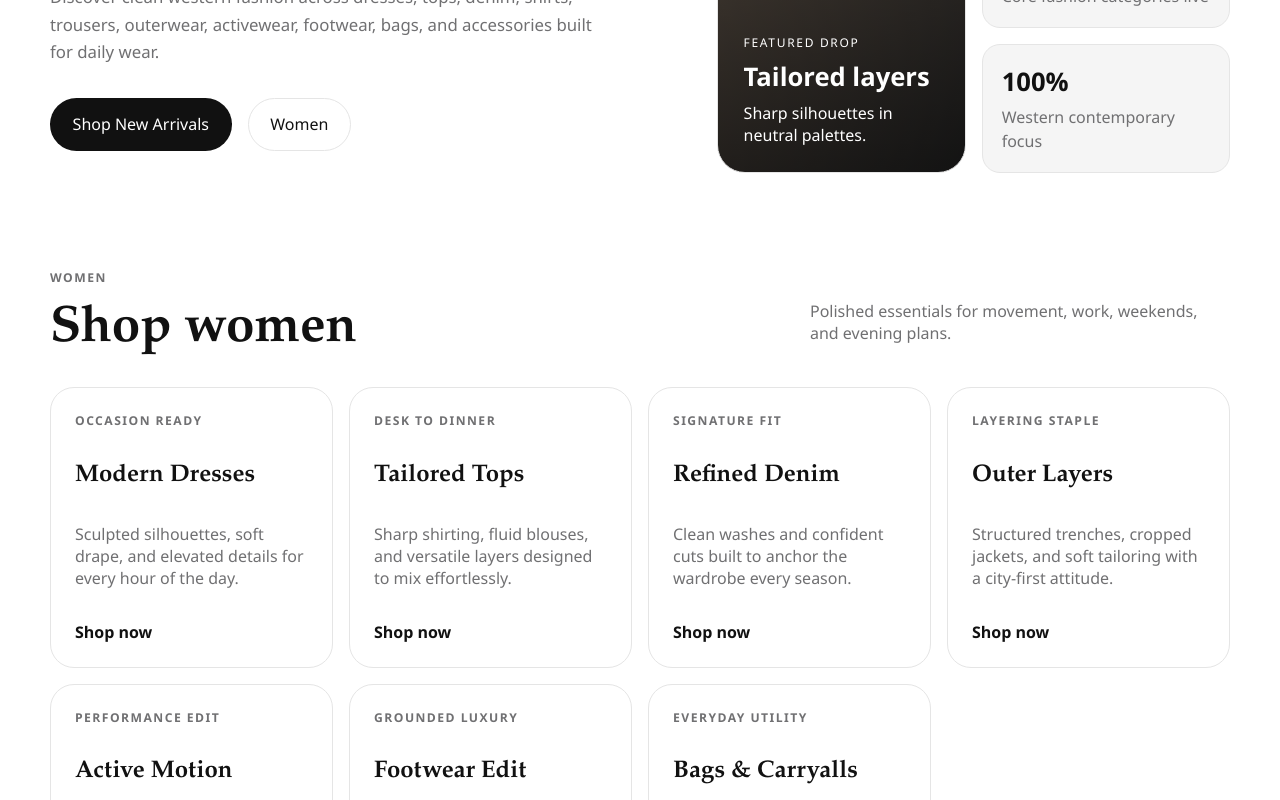
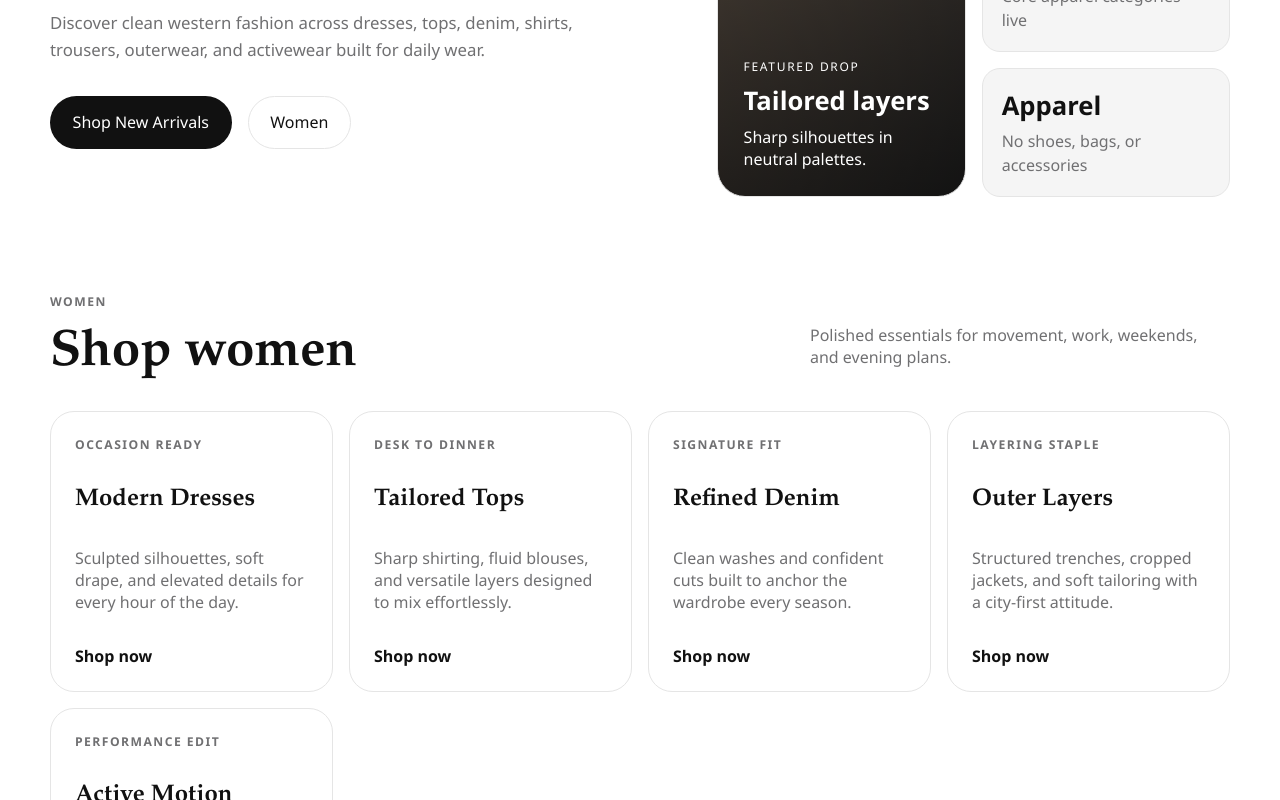
Before and after one commit to gh-vvemula/vyira-fashion, a Next.js app: page / in a window 1280 px wide. Shown: the part 640-1440 px from the top of the page. Built offline with nearby package versions, Linux system fonts and the light colour scheme.

Commit message:
Remove unsupported non-apparel categories

```diff
--- a/app/layout.tsx
+++ b/app/layout.tsx
@@ -12,7 +12,7 @@ export const metadata: Metadata = {
     template: "%s | Vyira"
   },
   description:
-    "Vyira is a modern western fashion brand for women and men featuring dresses, tops, denim, trousers, outerwear, activewear, footwear, bags, and accessories.",
+    "Vyira is a modern western fashion brand for women and men featuring dresses, tops, denim, trousers, outerwear, and activewear.",
   openGraph: {
     title: "Vyira | Modern Western Fashion",
     description:
--- a/app/men/page.tsx
+++ b/app/men/page.tsx
@@ -7,7 +7,7 @@ import { getProductsByAudience } from "@/data/site";
 
 export const metadata: Metadata = {
   title: "Men",
-  description: "Shop men&apos;s shirts, t-shirts, trousers, denim, outerwear, activewear, footwear, and accessories."
+  description: "Shop men&apos;s shirts, t-shirts, trousers, denim, outerwear, and activewear."
 };
 
 export default function MenPage() {
@@ -16,7 +16,7 @@ export default function MenPage() {
       <PageHero
         eyebrow="Men"
         title="Sharp layers and everyday staples with modern restraint."
-        description="Discover shirts, t-shirts, trousers, denim, outerwear, activewear, footwear, and accessories designed for repeat wear."
+        description="Discover shirts, t-shirts, trousers, denim, outerwear, and activewear designed for repeat wear."
       />
       <CategoryGrid audience="Men" />
       <ProductGrid
--- a/app/women/page.tsx
+++ b/app/women/page.tsx
@@ -7,7 +7,7 @@ import { getProductsByAudience } from "@/data/site";
 
 export const metadata: Metadata = {
   title: "Women",
-  description: "Shop women&apos;s dresses, tops, denim, outerwear, activewear, footwear, and bags."
+  description: "Shop women&apos;s dresses, tops, denim, outerwear, and activewear."
 };
 
 export default function WomenPage() {
@@ -16,7 +16,7 @@ export default function WomenPage() {
       <PageHero
         eyebrow="Women"
         title="Elevated essentials for work, weekends, and after-hours."
-        description="Explore dresses, tops, denim, outerwear, activewear, footwear, and bags with a confident, contemporary point of view."
+        description="Explore dresses, tops, denim, outerwear, and activewear with a confident, contemporary point of view."
       />
       <CategoryGrid audience="Women" />
       <ProductGrid
--- a/components/hero.tsx
+++ b/components/hero.tsx
@@ -10,7 +10,7 @@ export function Hero() {
         <h1>New-season staples for women and men.</h1>
         <p className="hero__lede">
           Discover clean western fashion across dresses, tops, denim, shirts, trousers,
-          outerwear, activewear, footwear, bags, and accessories built for daily wear.
+          outerwear, and activewear built for daily wear.
         </p>
         <div className="hero__actions">
           <Link href="/new-in" className="button button--primary">
--- a/data/site.ts
+++ b/data/site.ts
@@ -75,24 +75,6 @@ export const collections: Collection[] = [
     highlight: "Performance edit"
   },
   {
-    slug: "women-footwear",
-    title: "Footwear Edit",
-    audience: "Women",
-    eyebrow: "Women",
-    summary: "Minimal sneakers, sleek heels, and all-day flats for a modern rotation.",
-    palette: "Bone Slate",
-    highlight: "Grounded luxury"
-  },
-  {
-    slug: "women-bags",
-    title: "Bags & Carryalls",
-    audience: "Women",
-    eyebrow: "Women",
-    summary: "Compact crossbodies, work totes, and soft shoulder silhouettes built for pace.",
-    palette: "Caramel Noir",
-    highlight: "Everyday utility"
-  },
-  {
     slug: "men-shirts",
     title: "Precision Shirts",
     audience: "Men",
@@ -145,24 +127,6 @@ export const collections: Collection[] = [
     summary: "Technical separates and soft performance staples for training, travel, and recovery.",
     palette: "Steel Blue",
     highlight: "Training ready"
-  },
-  {
-    slug: "men-footwear",
-    title: "Footwear Lines",
-    audience: "Men",
-    eyebrow: "Men",
-    summary: "Low-profile sneakers, loafers, and utility soles that finish the outfit with ease.",
-    palette: "Stone Black",
-    highlight: "Foundation pair"
-  },
-  {
-    slug: "men-accessories",
-    title: "Accessories",
-    audience: "Men",
-    eyebrow: "Men",
-    summary: "Belts, caps, and leather essentials designed to sharpen everyday looks.",
-    palette: "Walnut Graphite",
-    highlight: "Final touch"
   }
 ];
 
@@ -218,26 +182,6 @@ export const products: Product[] = [
     price: "₹4,790",
     color: "Sage",
     fit: "Compression"
-  },
-  {
-    id: "vyr-wf-06",
-    name: "Low Profile Court Sneaker",
-    slug: "low-profile-court-sneaker",
-    audience: "Women",
-    collectionSlug: "women-footwear",
-    price: "₹5,290",
-    color: "Ivory",
-    fit: "True to size"
-  },
-  {
-    id: "vyr-wb-07",
-    name: "Carryall Shoulder Bag",
-    slug: "carryall-shoulder-bag",
-    audience: "Women",
-    collectionSlug: "women-bags",
-    price: "₹6,490",
-    color: "Tan",
-    fit: "One size"
   },
   {
     id: "vyr-ms-08",
@@ -299,33 +243,13 @@ export const products: Product[] = [
     price: "₹4,490",
     color: "Slate",
     fit: "Athletic"
-  },
-  {
-    id: "vyr-mf-14",
-    name: "Transit Leather Loafer",
-    slug: "transit-leather-loafer",
-    audience: "Men",
-    collectionSlug: "men-footwear",
-    price: "₹6,190",
-    color: "Espresso",
-    fit: "True to size"
-  },
-  {
-    id: "vyr-max-15",
-    name: "Essential Leather Belt",
-    slug: "essential-leather-belt",
-    audience: "Men",
-    collectionSlug: "men-accessories",
-    price: "₹2,490",
-    color: "Black",
-    fit: "Adjustable"
   }
 ];
 
 export const heroMetrics = [
   { value: "48h", label: "Fast dispatch across India" },
-  { value: "14", label: "Core fashion categories live" },
-  { value: "100%", label: "Western contemporary focus" }
+  { value: "11", label: "Core apparel categories live" },
+  { value: "Apparel", label: "No shoes, bags, or accessories" }
 ];
 
 export const audienceIntro = {
```
